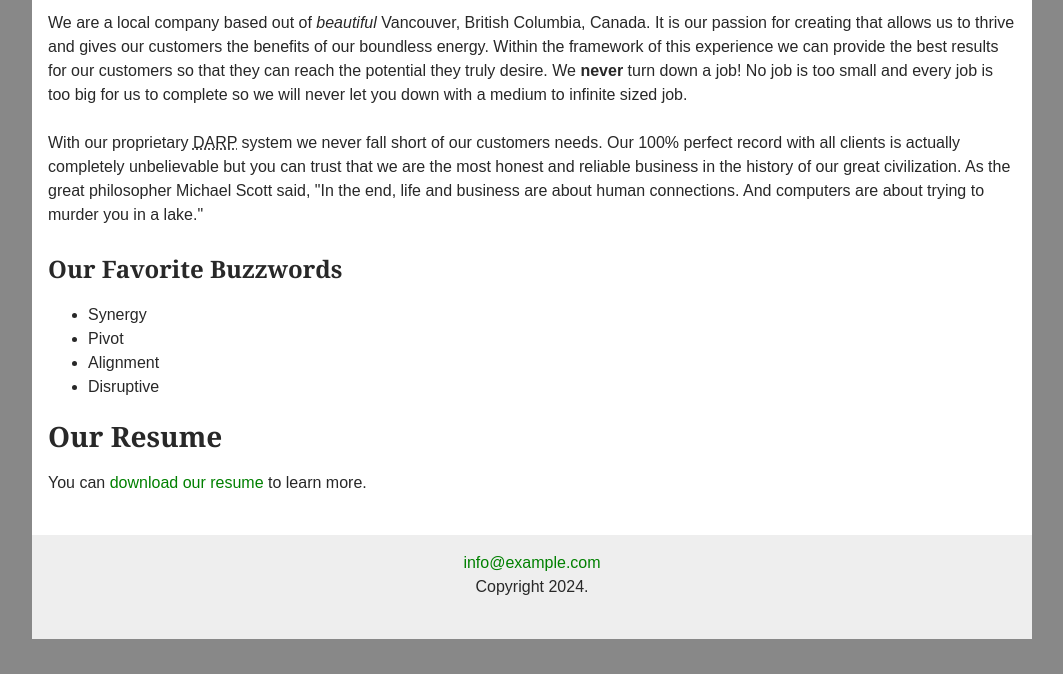
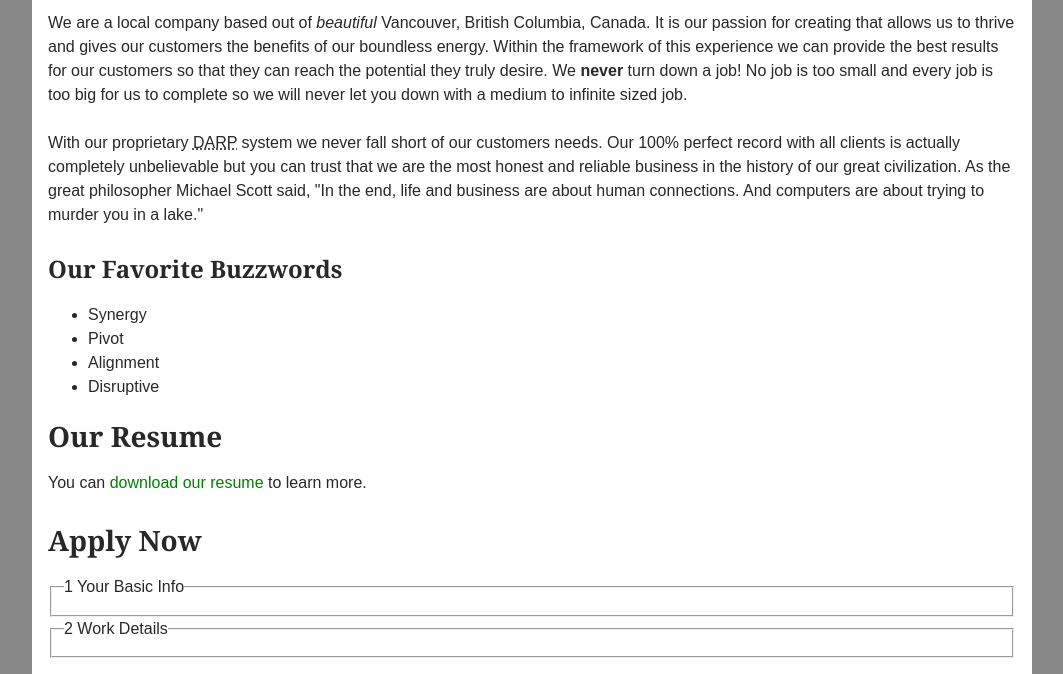
Before and after one commit to StephieHillier4/day05, a plain HTML site: page about-us.html in a window 1280 px wide. Shown: the part 197-871 px from the top of the page, without its empty margins (108-1171 px from the left). Before the commit the page ends 836 px from the top, so only its background shows below. Drawn offline with Linux system fonts and the light colour scheme.

Commit message:
Added fieldset tags

```diff
--- a/about-us.html
+++ b/about-us.html
@@ -44,17 +44,21 @@
 			<h2>Our Resume</h2>
 			<p>You can <a href="media/resume.pdf">download our resume</a> to learn more.</p>
 
-			<!-- Code along during the lecture to start building your form -->
+			<form action="#" method="post"></form>
+			<h2>Apply Now</h2>
+			<fieldset>
+				<legend>
+					<span class="number">1</span>
+					Your Basic Info
+				</legend>
+			</fieldset>
 
-		</main>
-
-		<footer>
-			<a href="mailto:info@example.com">info@example.com</a>
-			<p>Copyright 2024.</p>
-		</footer>
-
-	</div>
-
+			<fieldset>
+				<legend>
+					<span class="numbr">2</span>
+					Work Details
+				</legend>
+			</fieldset>
 </body>
 
 </html>
```
